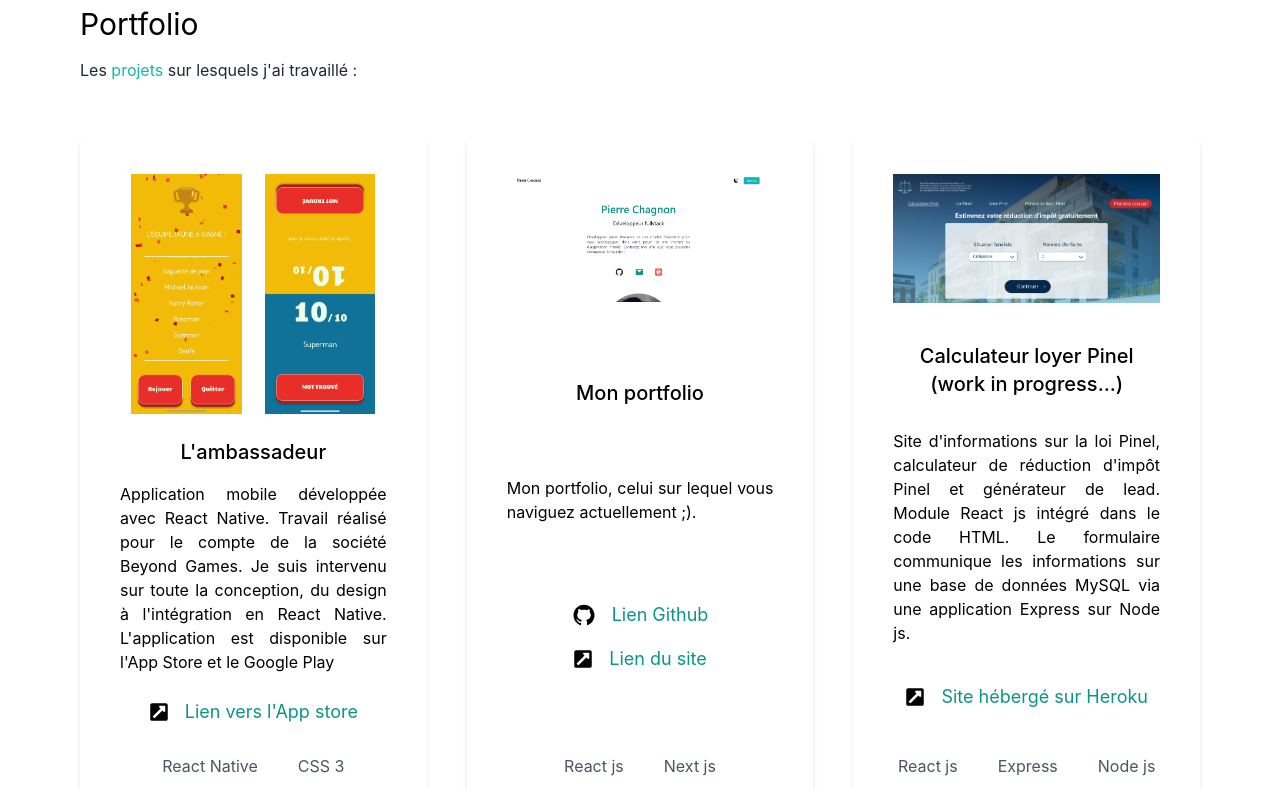
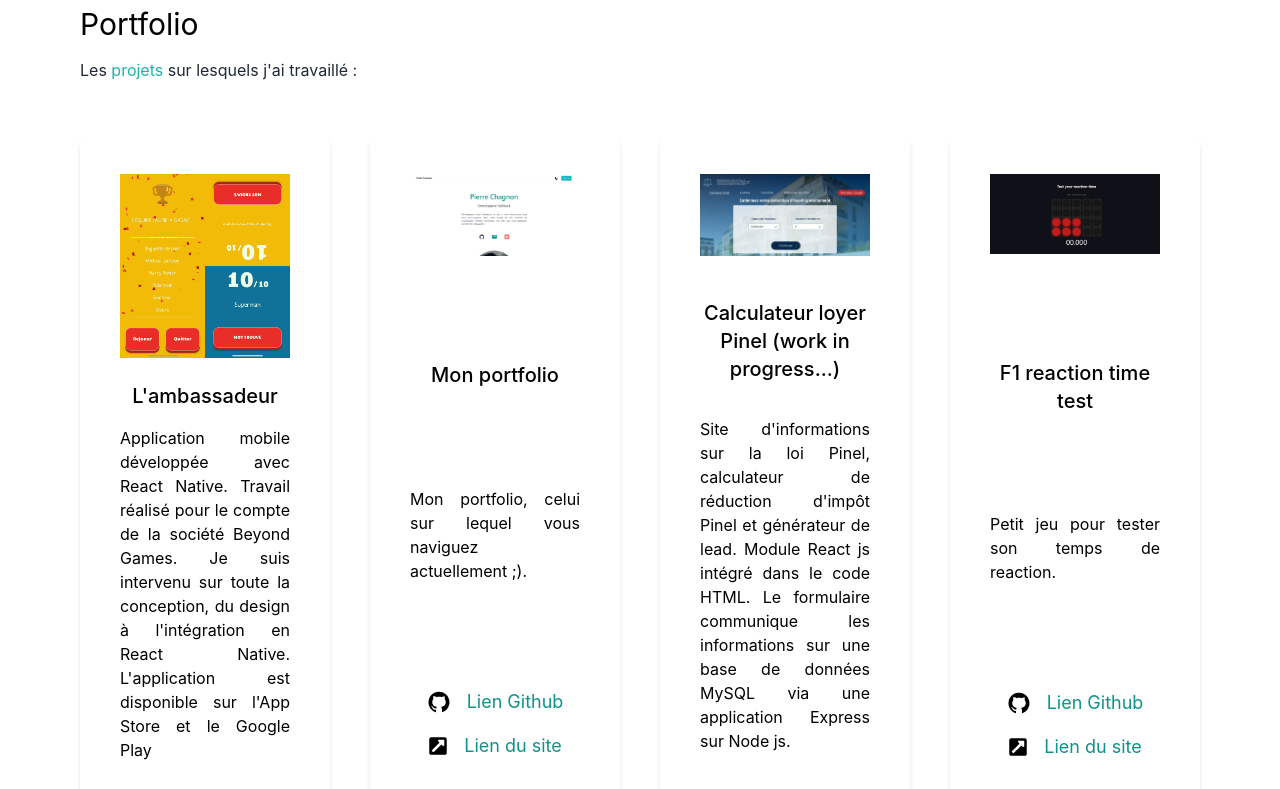
Before and after one commit to PierreChagnon/portfolio, a Next.js app: page / in a window 1280 px wide. Shown: the part 1220-2009 px from the top of the page. Built offline with nearby package versions, Linux system fonts and the light colour scheme.

Commit message:
reaction time project update

```diff
--- a/pages/index.js
+++ b/pages/index.js
@@ -20,6 +20,8 @@ import design33 from '../public/project-2/screen3.png'
 
 
 import design4 from '../public/project-3/screen1.png'
+
+import design5 from "../public/projet-4/reactiontime.png"
 
 import slideAmbassadeur from '../public/project-1/slide-ambassadeur.png'
 
@@ -131,7 +133,7 @@ export default function Home() {
               frameworks={['React js', 'Next js', 'Tailwind css']}
             />
             <Card
-              linkText="Site hébergé sur Heroku"
+              linkText="Lien du site"
               link="https://calculateur-loyer-pinel.herokuapp.com" //lien vers le site
               handleShowInfos={() => handleShowInfos([design4])}
               id={'card - 3'}
@@ -140,6 +142,17 @@ export default function Home() {
               description="Site d'informations sur la loi Pinel, calculateur de réduction d'impôt Pinel et générateur de lead. Module React js intégré dans le code HTML. Le formulaire communique les informations sur une base de données MySQL via une application Express sur Node js."
               githubLink="#"
               frameworks={['React js', 'Express', 'Node js', 'MySQL']}
+            />
+            <Card
+              linkText="Lien du site"
+              link="https://f1-reaction-time.herokuapp.com/" //lien vers le site
+              handleShowInfos={() => handleShowInfos([design5])}
+              id={'card - 4'}
+              previews={[design5]}
+              title="F1 reaction time test"
+              description="Petit jeu pour tester son temps de reaction."
+              githubLink="https://github.com/PierreChagnon/reaction-time"
+              frameworks={['HTML', 'CSS', 'JS']}
             />
           </div>
         </section>
```
Also changed, not shown: public/projet-4/reactiontime.png (added).
